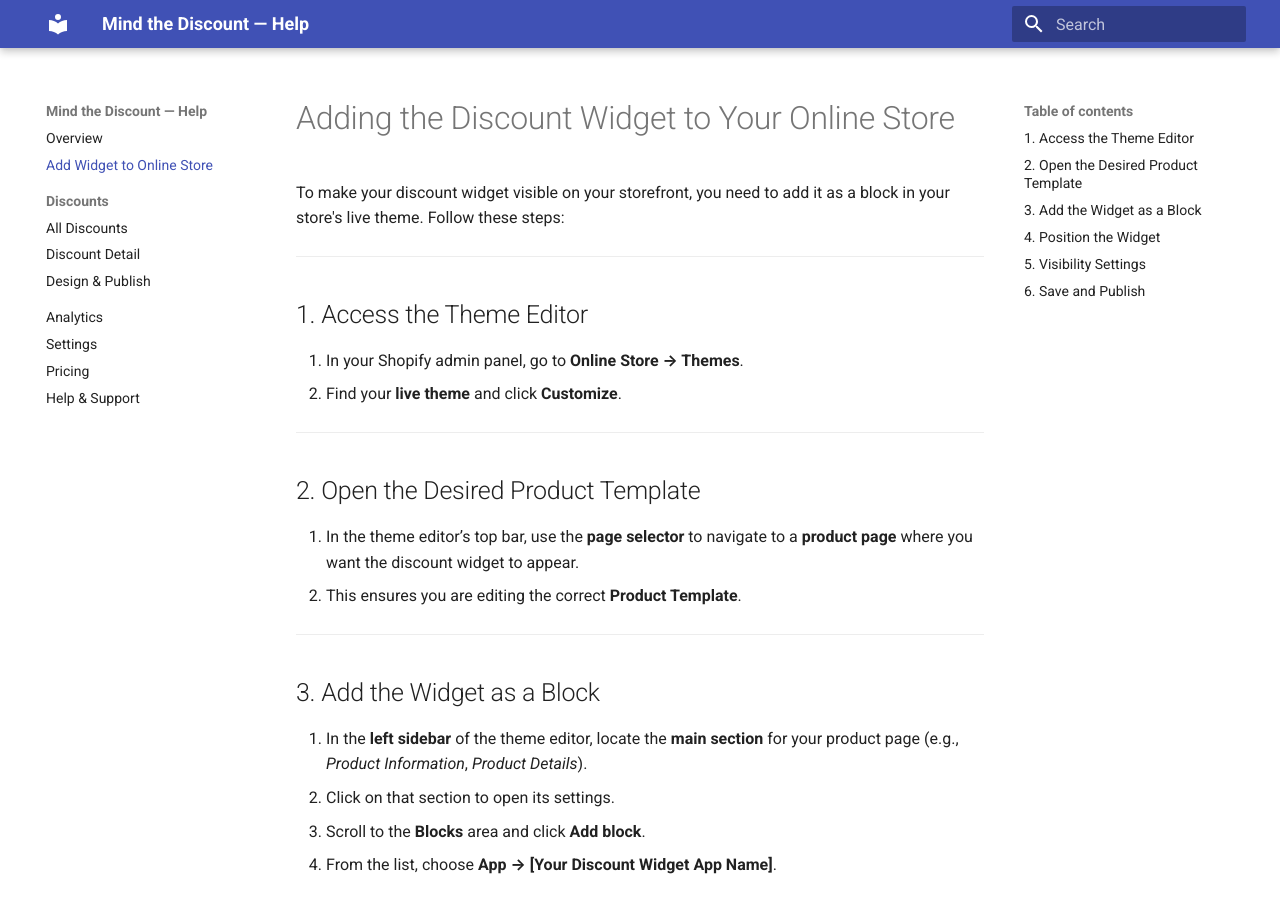
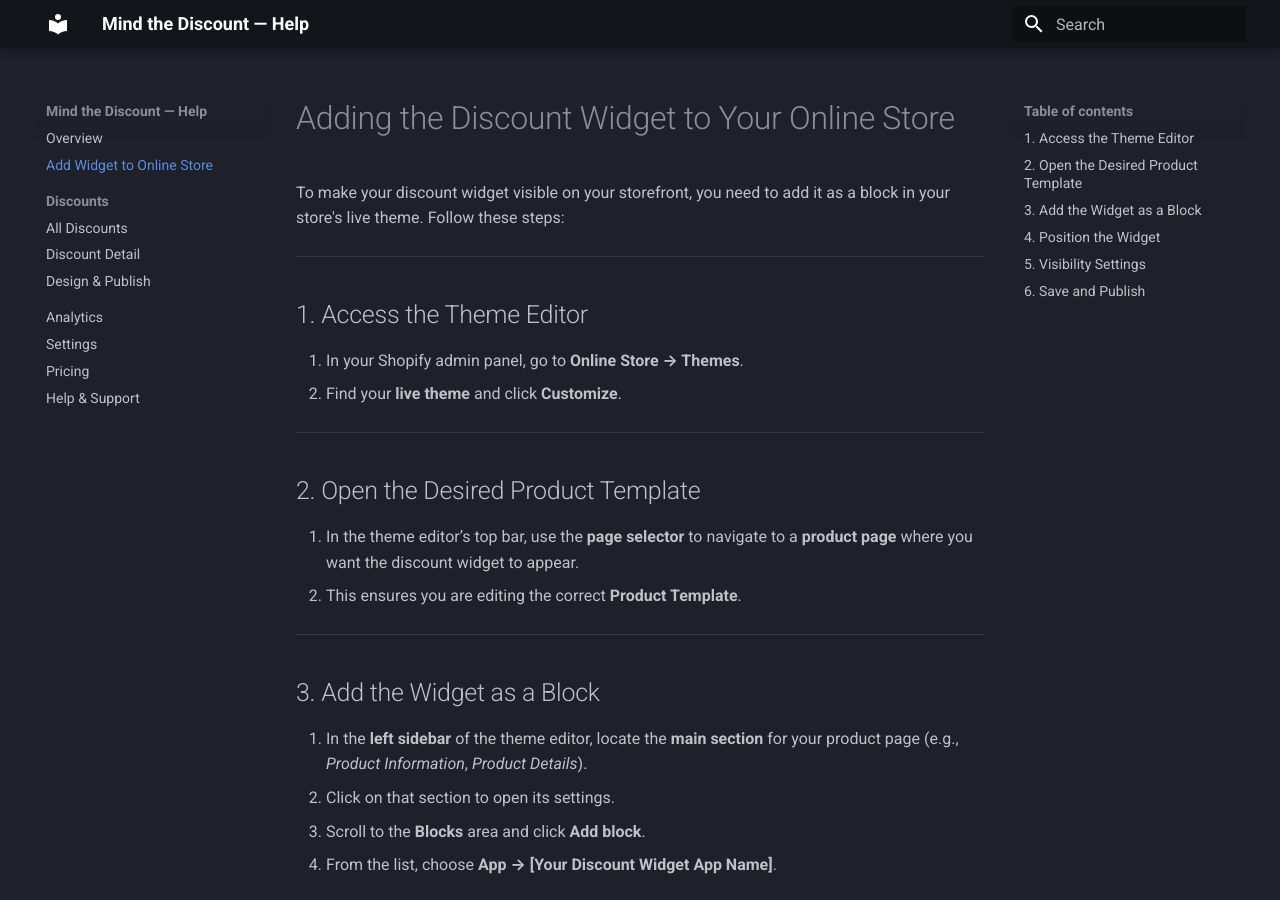
Before and after one commit to Growth-Art/mindthediscount.github.io, an MkDocs documentation site: the page built from docs/add-widget.md, in a window 1280 px wide and 900 px high. Built offline with MkDocs 1.6.1 and Material for MkDocs 9.7.7, drawn with Linux system fonts in a browser that asks for light colours.

Commit message:
Update mkdocs.yml

```diff
--- a/mkdocs.yml
+++ b/mkdocs.yml
@@ -5,6 +5,10 @@ theme:
   features:
     - navigation.sections
     - content.code.copy
+  palette:
+    - scheme: slate
+      primary: black
+      accent: pink
 
 nav:
   - Overview: index.md
```
